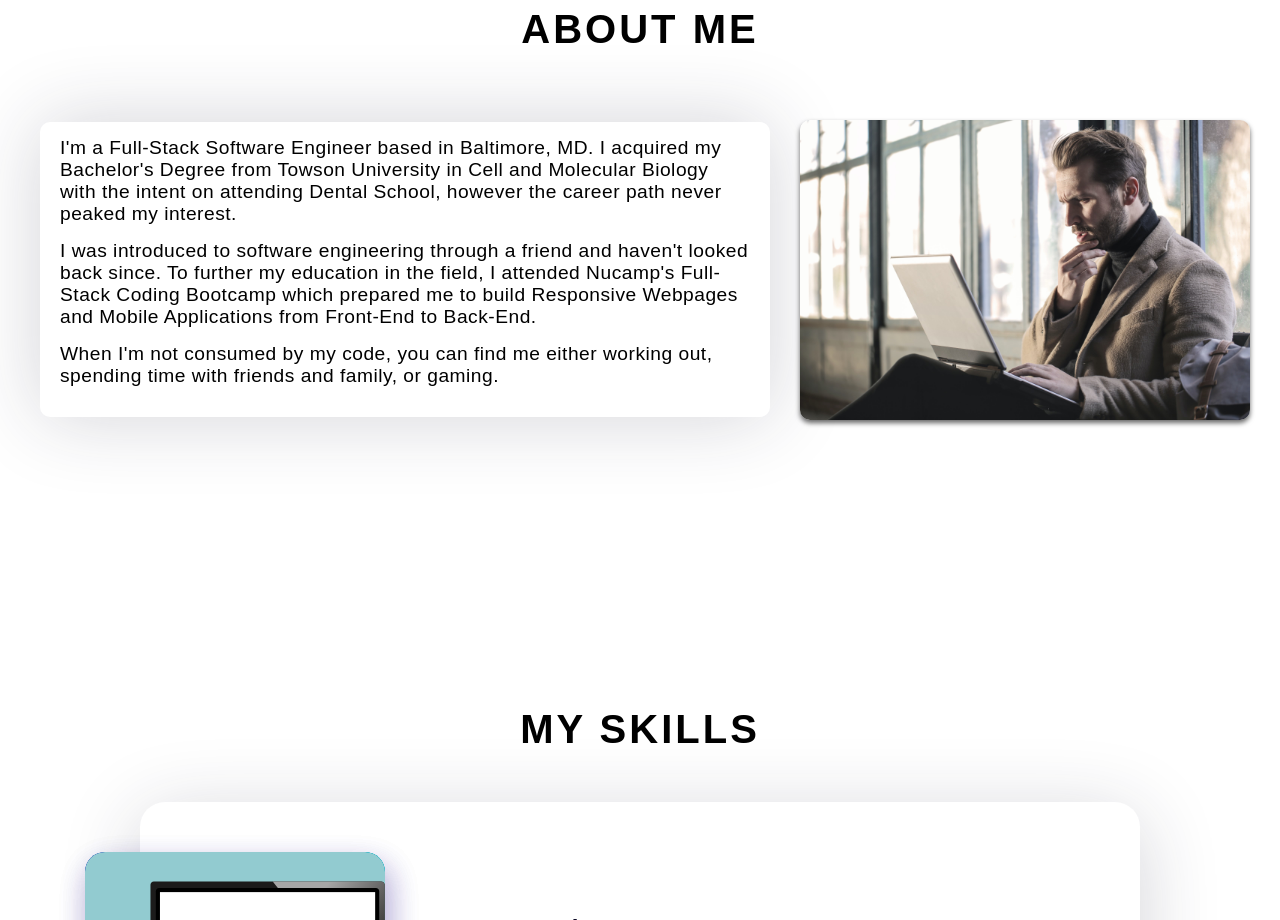
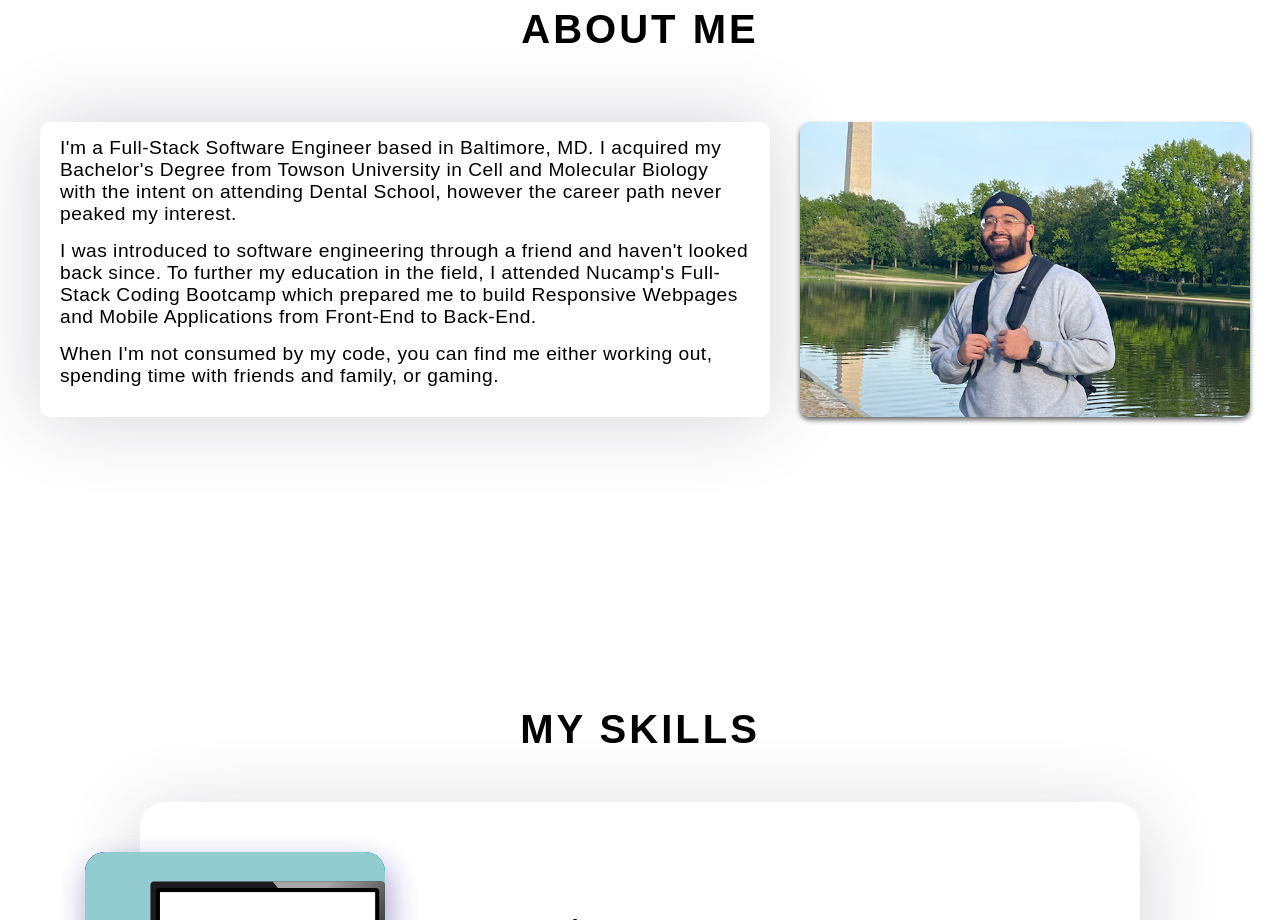
Before and after one commit to OQures/Porfolio-Page, a plain HTML site: page index.html in a window 1280 px wide. Shown: the part 940-1860 px from the top of the page. Drawn offline with nearby package versions, Linux system fonts and the light colour scheme.

Commit message:
Updated Pic

```diff
--- a/index.html
+++ b/index.html
@@ -80,7 +80,7 @@
 				<p> When I'm not consumed by my code, you can find me either working out, spending time with friends and family, or gaming.</p>
 			</div>
 			<div class="img" data-aos="fade-up" data-aos-delay="500">
-				<img src="img/placehlder.jpg" alt="pic of me">
+				<img src="img/me.png" alt="pic of me">
 			</div>
 		</div>
 	</section>
```
Also changed, not shown: img/me.png (added), 2 other files.
